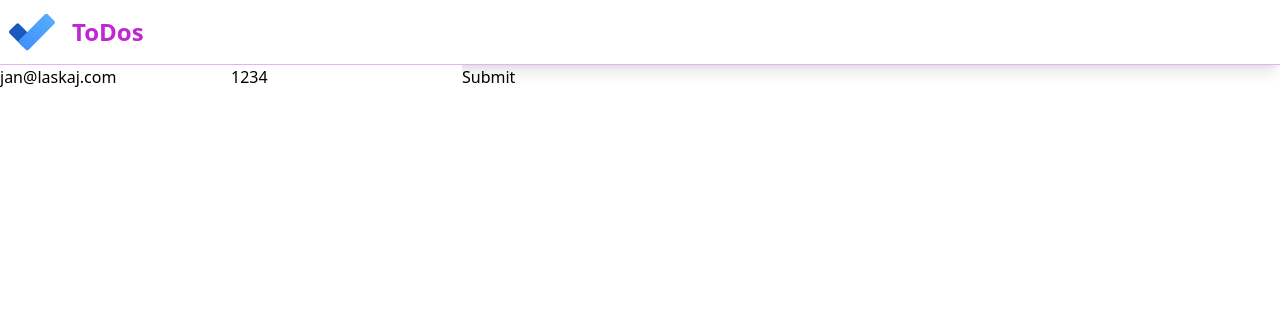
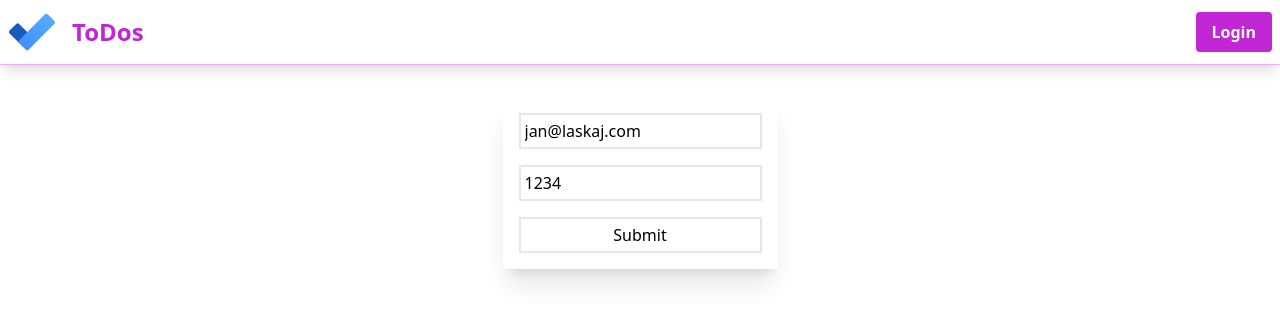
Before and after one commit to janlaskaj/todo-nestts, a Next.js app in the folder fe/: page /login in a window 1280 px wide. Shown: the top 322 px of the page. Built offline with nearby package versions, Linux system fonts and the light colour scheme.

Commit message:
add login to nav

```diff
--- a/fe/components/Header.tsx
+++ b/fe/components/Header.tsx
@@ -1,10 +1,16 @@
 import { useRouter } from 'next/router'
 import Link from 'next/link'
+import { useLoginContext, useSetLoginContext } from '../context/LoginContext'
 
 export const Header = () => {
     const router = useRouter()
-    const query = router.query
-    console.log(query)
+    const user = useLoginContext()
+    const setUser = useSetLoginContext()
+
+    const handleLogout = () => {
+        setUser(null)
+        router.push('/login')
+    }
 
     return (
         <header className="flex p-2 gap-4 items-center border-b border-fuchsia-300 shadow-lg">
@@ -15,6 +21,24 @@ export const Header = () => {
             <Link href="/">
                 <a className="font-bold text-2xl text-fuchsia-600">ToDos</a>
             </Link>
+            <div className="flex-grow" />
+            {user ? (
+                <>
+                    <span>{user.email}</span>
+                    <button
+                        className="px-4 py-2 rounded bg-fuchsia-600 hover:bg-fuchsia-700 transition-colors text-white font-bold"
+                        onClick={handleLogout}
+                    >
+                        Logout
+                    </button>
+                </>
+            ) : (
+                <Link href="/login">
+                    <a className="px-4 py-2 rounded bg-fuchsia-600 hover:bg-fuchsia-700 transition-colors text-white font-bold">
+                        Login
+                    </a>
+                </Link>
+            )}
         </header>
     )
 }
--- a/fe/hooks/useLogin.ts
+++ b/fe/hooks/useLogin.ts
@@ -5,7 +5,7 @@ import { User, useSetLoginContext } from '../context/LoginContext'
 export const useLogin = (email: string, password: string) => {
     const setLogin = useSetLoginContext()
 
-    const { mutate, error } = useMutation(async () => {
+    const mutation = useMutation(async () => {
         try {
             const res = await fetch('http://127.0.0.1:4000/auth/signin', {
                 headers: {
@@ -20,10 +20,10 @@ export const useLogin = (email: string, password: string) => {
             const user = jwt_decode<User>(body.access_token)
 
             setLogin(user)
-        } catch (e) {
-            return e
+        } catch (error) {
+            return error
         }
     })
 
-    return { mutate, error }
+    return mutation
 }
--- a/fe/pages/login.tsx
+++ b/fe/pages/login.tsx
@@ -2,42 +2,52 @@ import { NextPage } from 'next'
 import { useState } from 'react'
 import { useLogin } from '../hooks/useLogin'
 import { useLoginContext } from '../context/LoginContext'
+import { useRouter } from 'next/router'
 
 const LoginPage: NextPage = () => {
     const [email, setEmail] = useState('jan@laskaj.com')
     const [password, setPassword] = useState('1234')
-    const { mutate, error } = useLogin(email, password)
+    const router = useRouter()
+    const { mutate, data, error, isLoading }: any = useLogin(email, password)
     const user = useLoginContext()
 
-    if (user)
-        return (
-            <ul>
-                <li>{user.sub}</li>
-                <li>{user.email}</li>
-            </ul>
-        )
+    if (user) router.push('/')
+
+    if (isLoading) return <span>loading...</span>
 
     return (
-        <form onSubmit={(e) => e.preventDefault()}>
+        <div className="w-full flex flex-col justify-center items-center mt-4">
+            {error && <span className="text-red-600">error</span>}
+            {data?.message && (
+                <span className="text-red-600">{data?.message}</span>
+            )}
+            <form
+                onSubmit={(e) => e.preventDefault()}
+                className="flex flex-col mt-4 p-4 gap-4 shadow-xl"
+            >
                 <input
                     type="text"
                     value={email}
                     onChange={(e) => setEmail(e.target.value)}
+                    className="border-2 p-1"
                 />
                 <input
                     type="text"
                     value={password}
                     onChange={(e) => setPassword(e.target.value)}
+                    className="border-2 p-1"
                 />
                 <button
                     type={'submit'}
                     onClick={() => {
                         mutate()
                     }}
+                    className="border-2 p-1"
                 >
                     Submit
                 </button>
             </form>
+        </div>
     )
 }
 
```
Lines whose indentation alone changed are shown as unchanged.
